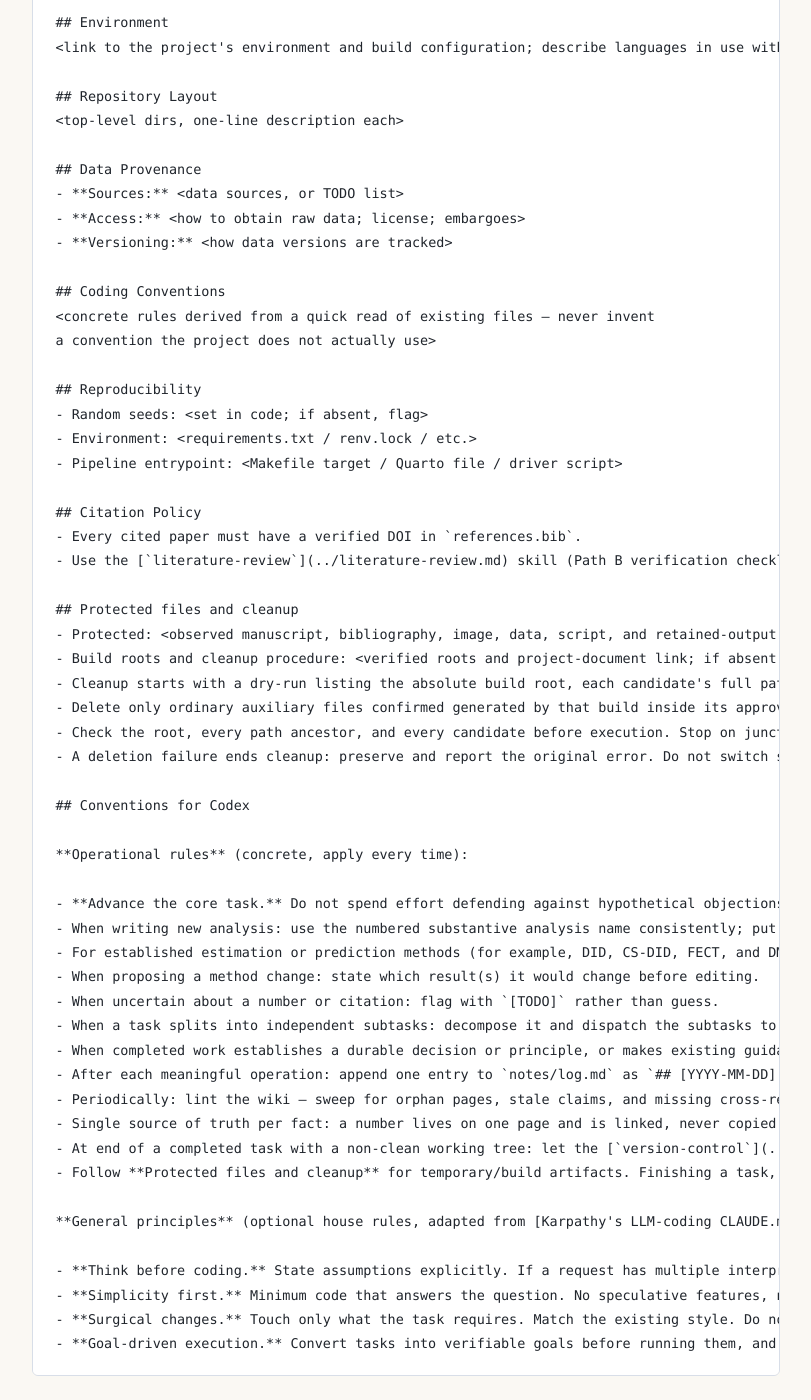
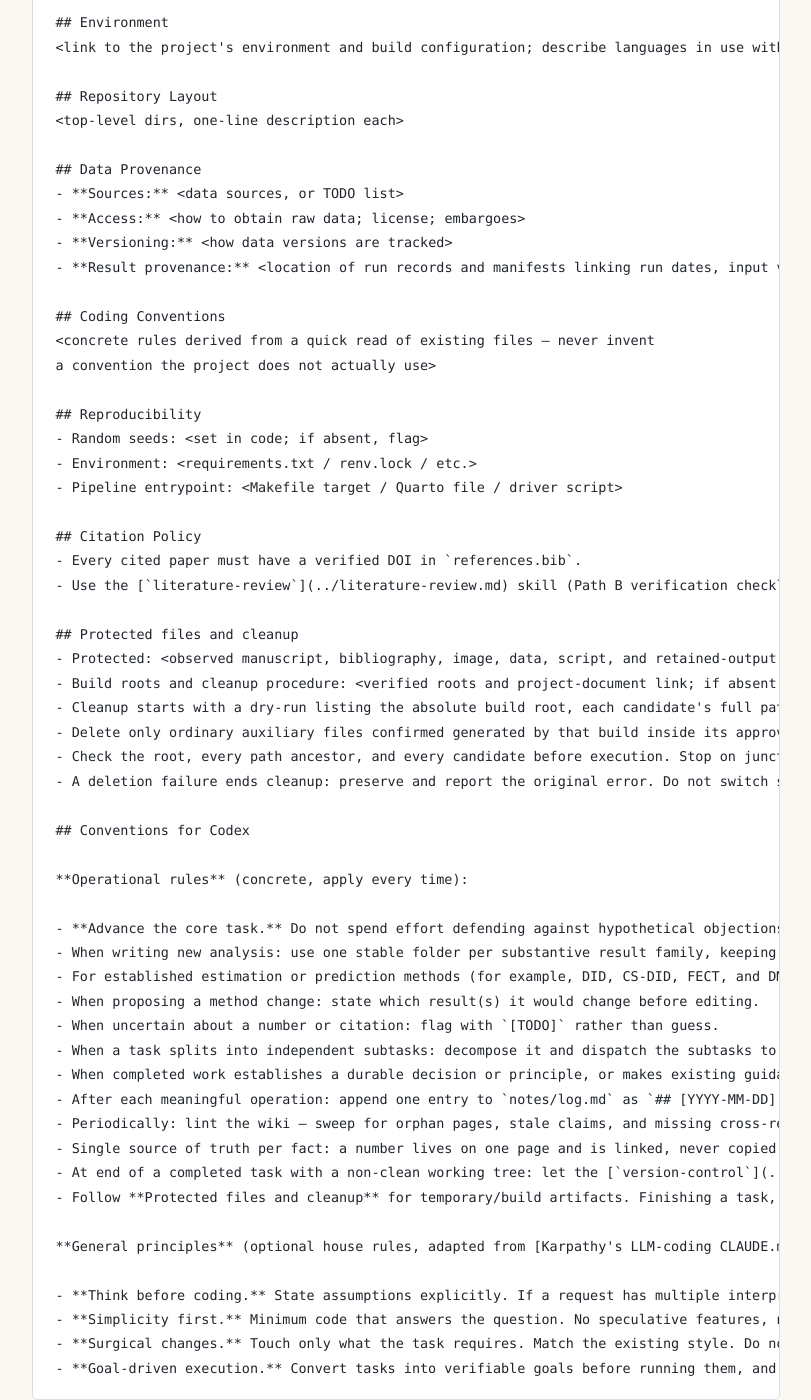
Before and after one commit to KaiGu2024/KaiGu2024.github.io, a Jekyll site: the page built from docs/skills/agent-configuration/SKILL.md, in a window 1280 px wide and 1400 px high, scrolled down 3820 px. Shown: the whole window, without its empty margins (234-1045 px from the left). Built offline with Jekyll 4.4.1, drawn with Linux system fonts in a browser that asks for light colours; some of the changed text lies outside the part shown.

Commit message:
clarify result organization, provenance, and git history

```diff
--- a/docs/skills/agent-configuration/SKILL.md
+++ b/docs/skills/agent-configuration/SKILL.md
@@ -100,6 +100,7 @@
 - **Sources:** <data sources, or TODO list>
 - **Access:** <how to obtain raw data; license; embargoes>
 - **Versioning:** <how data versions are tracked>
+- **Result provenance:** <location of run records and manifests linking run dates, input versions, specifications, code revisions, and output identities; retained storage for artifacts outside Git>
 
 ## Coding Conventions
 <concrete rules derived from a quick read of existing files — never invent
@@ -127,7 +128,7 @@
 **Operational rules** (concrete, apply every time):
 
 - **Advance the core task.** Do not spend effort defending against hypothetical objections, hypothetical use cases, or irrelevant failure modes unless doing so materially improves the current task or advances the analysis. In writing and coding, tie each caveat, check, or abstraction to a concrete consequence for interpretation, correctness, or use. Keep material uncertainty and safeguards for credible risks.
-- When writing new analysis: use the numbered substantive analysis name consistently; put preprocessing/crawling in `code/`, result-generating reproducibility scripts in `output/code/`, and their smaller processed inputs or caches in `output/data/`; produce both the code and the output it generates.
+- When writing new analysis: use one stable folder per substantive result family, keeping alternative designs together and distinguishing metrics and variants in filenames. Keep run dates and manifests in provenance records; use Git for revision history, without duplicate dated or version-suffixed result folders. Put preprocessing/crawling in `code/`, result-generating reproducibility scripts in `output/code/`, and their smaller processed inputs or caches in `output/data/`; produce both the code and the output it generates.
 - For established estimation or prediction methods (for example, DID, CS-DID, FECT, and DML): default to an existing, maintained R package with documented methodology and a pinned version rather than hand-coding the estimator in Python. Implement a custom estimator only when the user explicitly requests it or no suitable package supports the required specification; document the reason and verify it by matching an established implementation on benchmark data or recovering known simulation truth.
 - When proposing a method change: state which result(s) it would change before editing.
 - When uncertain about a number or citation: flag with `[TODO]` rather than guess.
@@ -175,3 +176,5 @@
 ## Automated Version Control
 
 Use the [`version-control`](../version-control.md) skill for completion triggers, staging, checks, commits, and pushes. Record project-specific disclosure tags, commit-message conventions, required build steps, and paths excluded from staging in AGENTS.md. Keep the commit procedure in that skill rather than duplicating it in project instructions.
+
+This skill owns result-family organization and provenance conventions as defined in [analysis naming and outputs](references/docs-layers.md#analysis-naming-and-outputs). The `version-control` skill owns Git history; it does not create result-folder copies to preserve revisions.
```
Also changed, not shown: docs/skills/agent-configuration/references/docs-layers.md (+9 -3 lines), docs/skills/version-control.md (+2 -0 lines).
